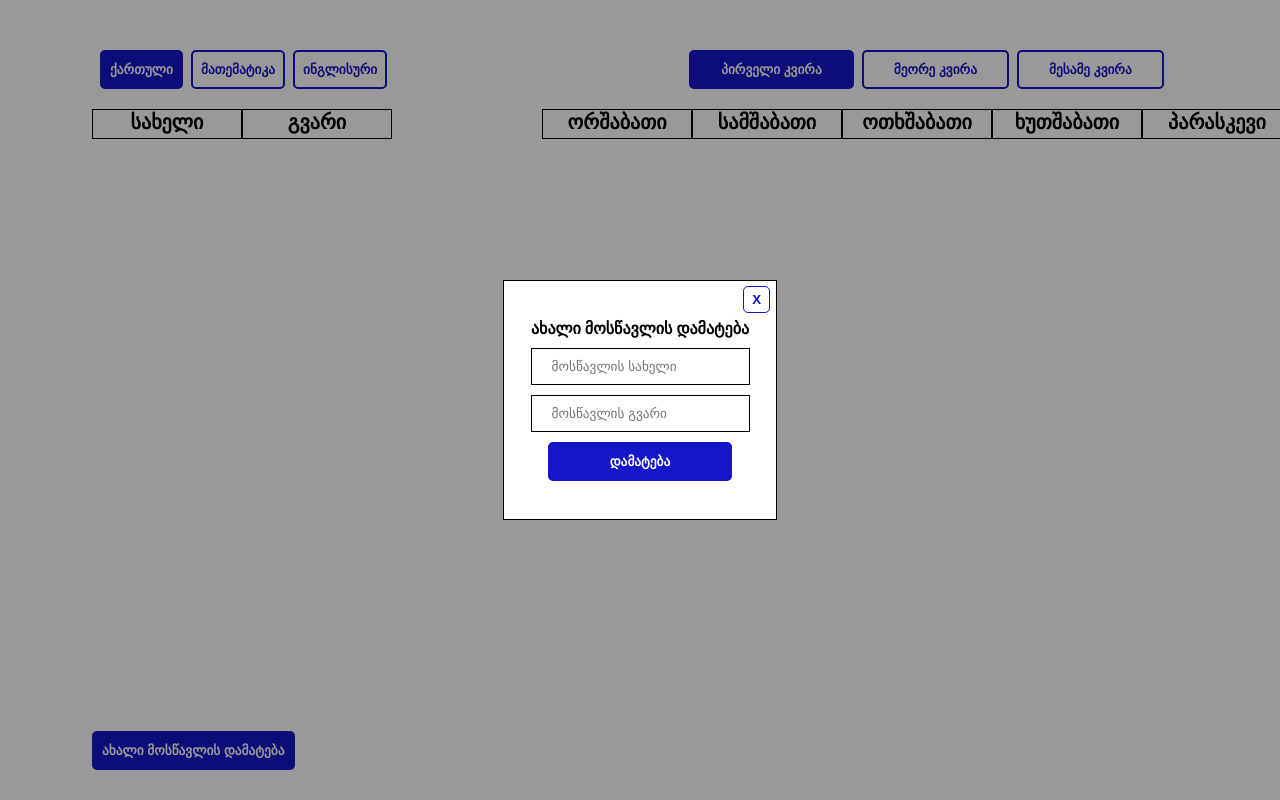
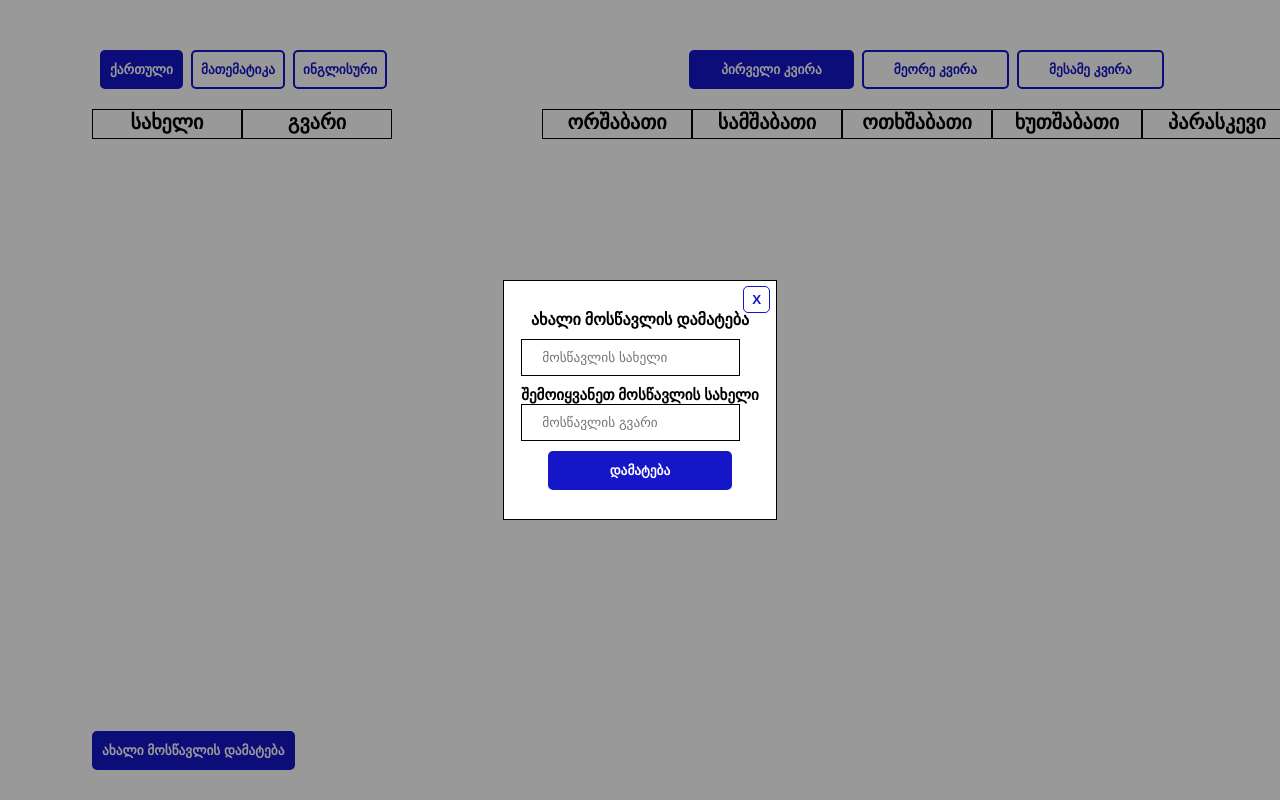
Before and after one commit to Tornike512/School-Journal, a React (Vite) app: page / in a window 1280 px wide. Both pictures are taken after a click on the button "ახალი მოსწავლის დამატება". Built offline with nearby package versions, Linux system fonts and the light colour scheme.

Commit message:
adding error if firstname and lastname is empty

```diff
--- a/src/features/AddStudentModal/AddStudentModal.jsx
+++ b/src/features/AddStudentModal/AddStudentModal.jsx
@@ -53,6 +53,7 @@ export function AddStudentModal() {
                 setFirstName(e.target.value);
               }}
             />
+            <h3 className="student-name">შემოიყვანეთ მოსწავლის სახელი</h3>
             <input
               placeholder="მოსწავლის გვარი"
               value={lastName}
--- a/src/features/AddStudentModal/AddStudentmodal.scss
+++ b/src/features/AddStudentModal/AddStudentmodal.scss
@@ -19,6 +19,10 @@
     transform: translate(-50%, -50%);
     background-color: #ffffff;
     border: 1px solid black;
+
+    .student-name {
+      font-size: 15px;
+    }
 
     .x-button {
       padding: 5px 8px;
```
